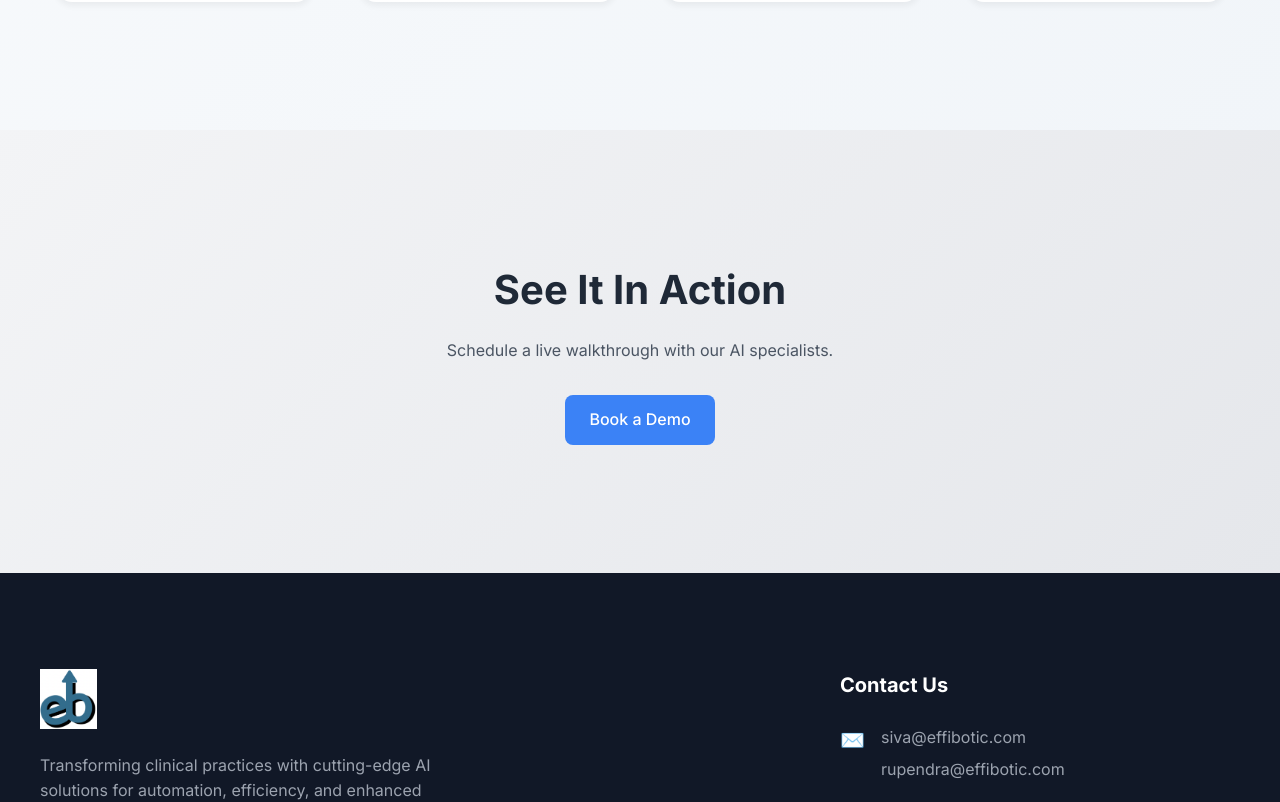
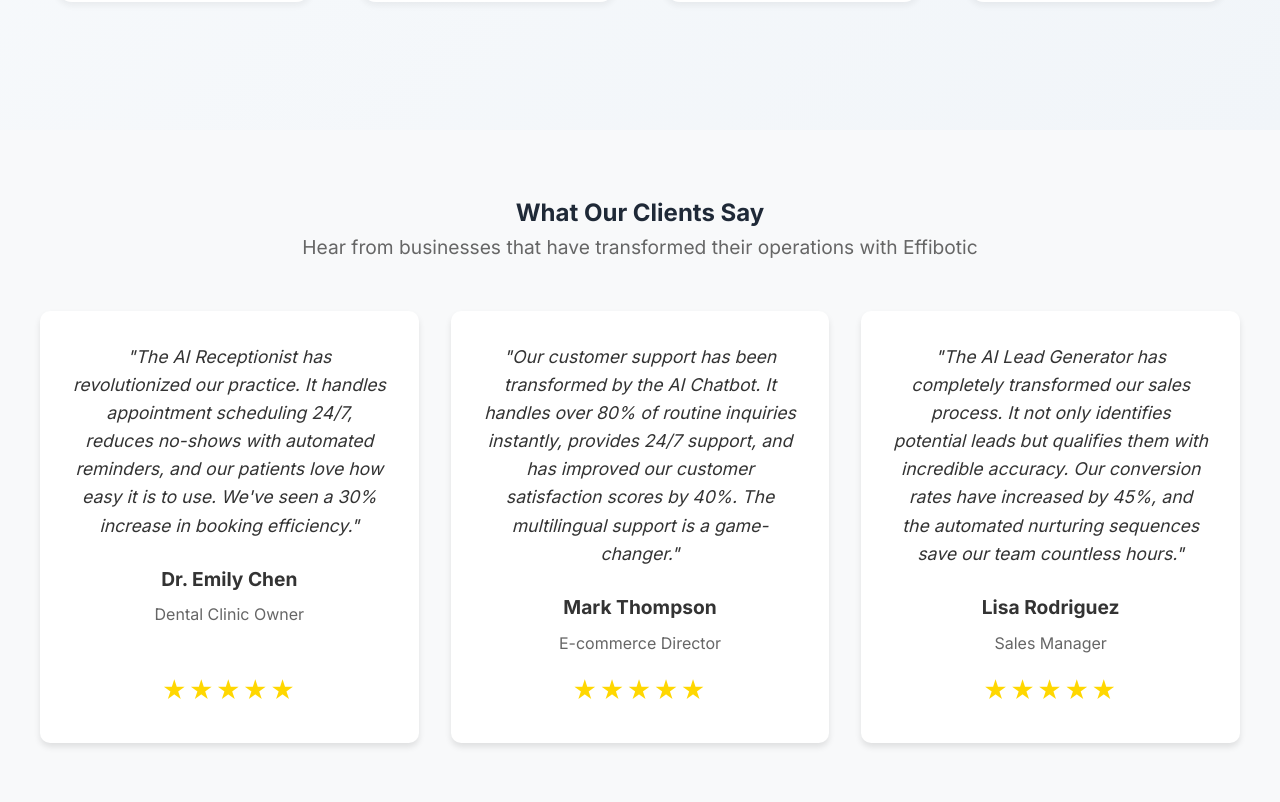
Before and after one commit to Jannatt22/Scheduly-AI, a React (Create React App) app: page / in a window 1280 px wide. Shown: the part 2603-3405 px from the top of the page. Built offline with nearby package versions, Linux system fonts and the light colour scheme.

Commit message:
Update: Replace demo section with testimonials section

```diff
--- a/src/App.css
+++ b/src/App.css
@@ -549,3 +549,76 @@
   color: #6B7280;
   line-height: 1.6;
 }
+
+/* Testimonials Section */
+.testimonials-section {
+  padding: 4rem 2rem;
+  background-color: #f8f9fa;
+  text-align: center;
+}
+
+.testimonials-subtitle {
+  font-size: 1.2rem;
+  color: #666;
+  margin-bottom: 3rem;
+  max-width: 800px;
+  margin-left: auto;
+  margin-right: auto;
+}
+
+.testimonials-grid {
+  display: grid;
+  grid-template-columns: repeat(auto-fit, minmax(300px, 1fr));
+  gap: 2rem;
+  max-width: 1200px;
+  margin: 0 auto;
+}
+
+.testimonial-card {
+  background: white;
+  border-radius: 10px;
+  padding: 2rem;
+  box-shadow: 0 4px 6px rgba(0, 0, 0, 0.1);
+  display: flex;
+  flex-direction: column;
+  justify-content: space-between;
+  transition: transform 0.3s ease;
+}
+
+.testimonial-card:hover {
+  transform: translateY(-5px);
+}
+
+.testimonial-content {
+  flex-grow: 1;
+}
+
+.testimonial-text {
+  font-size: 1.1rem;
+  line-height: 1.6;
+  color: #333;
+  margin-bottom: 1.5rem;
+  font-style: italic;
+}
+
+.testimonial-author {
+  margin-top: 1.5rem;
+}
+
+.testimonial-author h4 {
+  font-size: 1.2rem;
+  color: #333;
+  margin: 0;
+}
+
+.testimonial-author p {
+  color: #666;
+  margin: 0.5rem 0 0;
+}
+
+.star-rating {
+  margin-top: 1rem;
+  color: #ffd700;
+  font-size: 1.5rem;
+  letter-spacing: 2px;
+}
--- a/src/App.tsx
+++ b/src/App.tsx
@@ -152,11 +152,62 @@
   </section>
 );
 
-const DemoSection = () => (
-  <section className="demo-section" id="demo">
-    <h2>See It In Action</h2>
-    <p>Schedule a live walkthrough with our AI specialists.</p>
-    <a href="https://calendly.com/siva-effibotic/30min?month=2025-06" target="_blank" rel="noopener noreferrer" className="cta-button">Book a Demo</a>
+const TestimonialsSection = () => (
+  <section className="testimonials-section" id="testimonials">
+    <h2>What Our Clients Say</h2>
+    <p className="testimonials-subtitle">Hear from businesses that have transformed their operations with Effibotic</p>
+    <div className="testimonials-grid">
+      <div className="testimonial-card">
+        <div className="testimonial-content">
+          <p className="testimonial-text">"The AI Receptionist has revolutionized our practice. It handles appointment scheduling 24/7, reduces no-shows with automated reminders, and our patients love how easy it is to use. We've seen a 30% increase in booking efficiency."</p>
+          <div className="testimonial-author">
+            <h4>Dr. Emily Chen</h4>
+            <p>Dental Clinic Owner</p>
+          </div>
+        </div>
+        <div className="star-rating">
+          <span>★</span>
+          <span>★</span>
+          <span>★</span>
+          <span>★</span>
+          <span>★</span>
+        </div>
+      </div>
+
+      <div className="testimonial-card">
+        <div className="testimonial-content">
+          <p className="testimonial-text">"Our customer support has been transformed by the AI Chatbot. It handles over 80% of routine inquiries instantly, provides 24/7 support, and has improved our customer satisfaction scores by 40%. The multilingual support is a game-changer."</p>
+          <div className="testimonial-author">
+            <h4>Mark Thompson</h4>
+            <p>E-commerce Director</p>
+          </div>
+        </div>
+        <div className="star-rating">
+          <span>★</span>
+          <span>★</span>
+          <span>★</span>
+          <span>★</span>
+          <span>★</span>
+        </div>
+      </div>
+
+      <div className="testimonial-card">
+        <div className="testimonial-content">
+          <p className="testimonial-text">"The AI Lead Generator has completely transformed our sales process. It not only identifies potential leads but qualifies them with incredible accuracy. Our conversion rates have increased by 45%, and the automated nurturing sequences save our team countless hours."</p>
+          <div className="testimonial-author">
+            <h4>Lisa Rodriguez</h4>
+            <p>Sales Manager</p>
+          </div>
+        </div>
+        <div className="star-rating">
+          <span>★</span>
+          <span>★</span>
+          <span>★</span>
+          <span>★</span>
+          <span>★</span>
+        </div>
+      </div>
+    </div>
   </section>
 );
 
@@ -223,7 +274,7 @@
                 <HeroSection />
                 <ProductsSection />
                 <BenefitsSection />
-                <DemoSection />
+                <TestimonialsSection />
                 <Footer />
               </>
             } />
```
